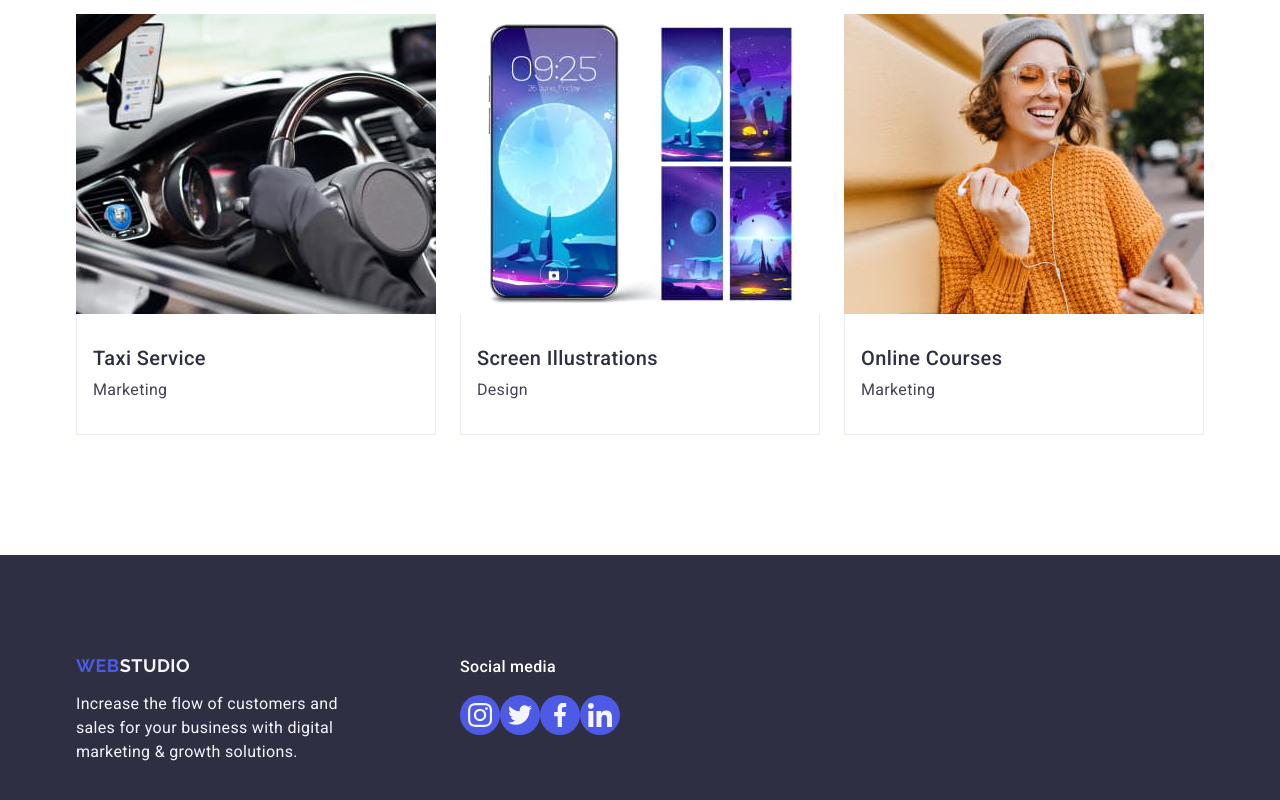
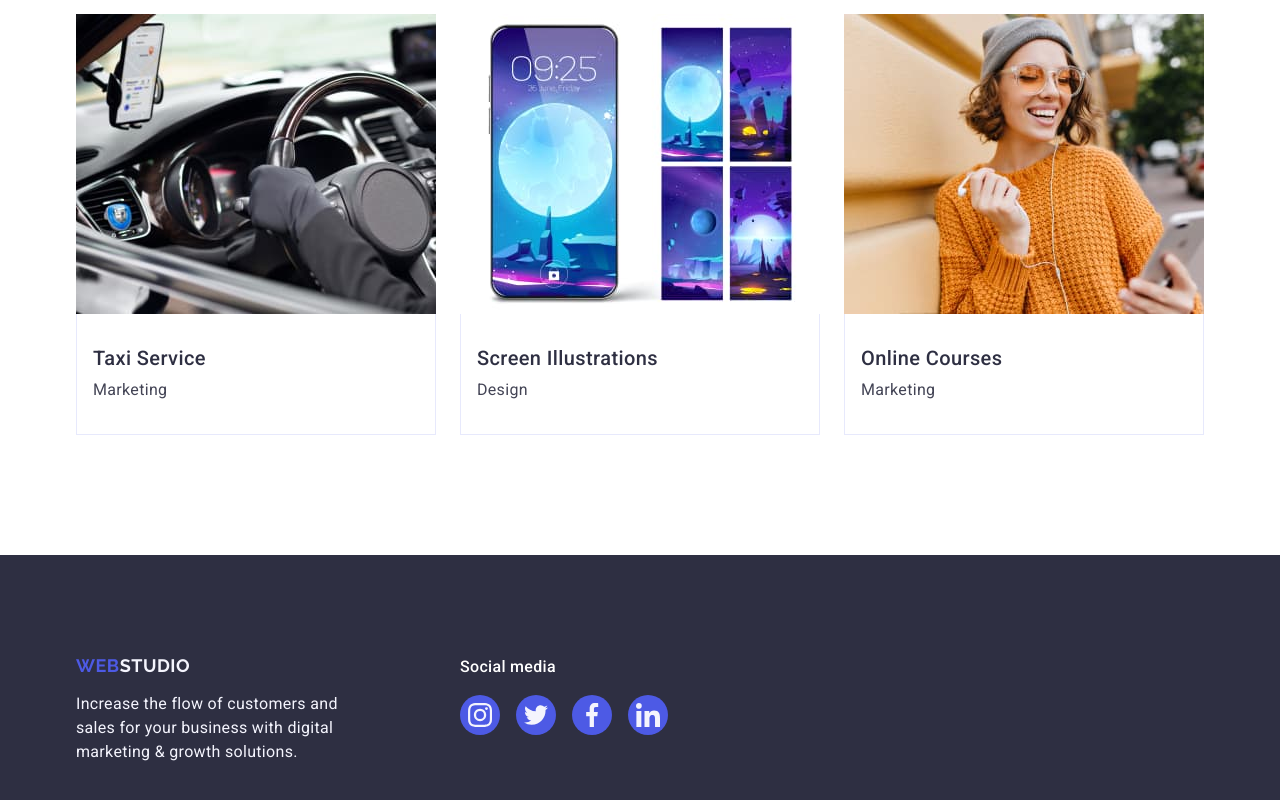
Before and after one commit to ripndrug/goit-markup-hw-04, a plain HTML site: page index.html in a window 1280 px wide. Shown: the part 2628-3428 px from the top of the page. Drawn offline with nearby package versions, Linux system fonts and the light colour scheme.

Commit message:
modify css file

```diff
--- a/css/styles.css
+++ b/css/styles.css
@@ -489,10 +489,6 @@ p {
   margin-bottom: 16px;
 }
 
-.footer-icon-item {
-  gap: 16px;
-}
-
 .footer-social-text {
   font-weight: 500;
   font-size: 16px;
@@ -501,6 +497,10 @@ p {
   color: var(--white);
 
   margin-bottom: 16px;
+}
+
+.footer-icon-list {
+  gap: 16px;
 }
 
 .footer-icon-link:hover,
```
